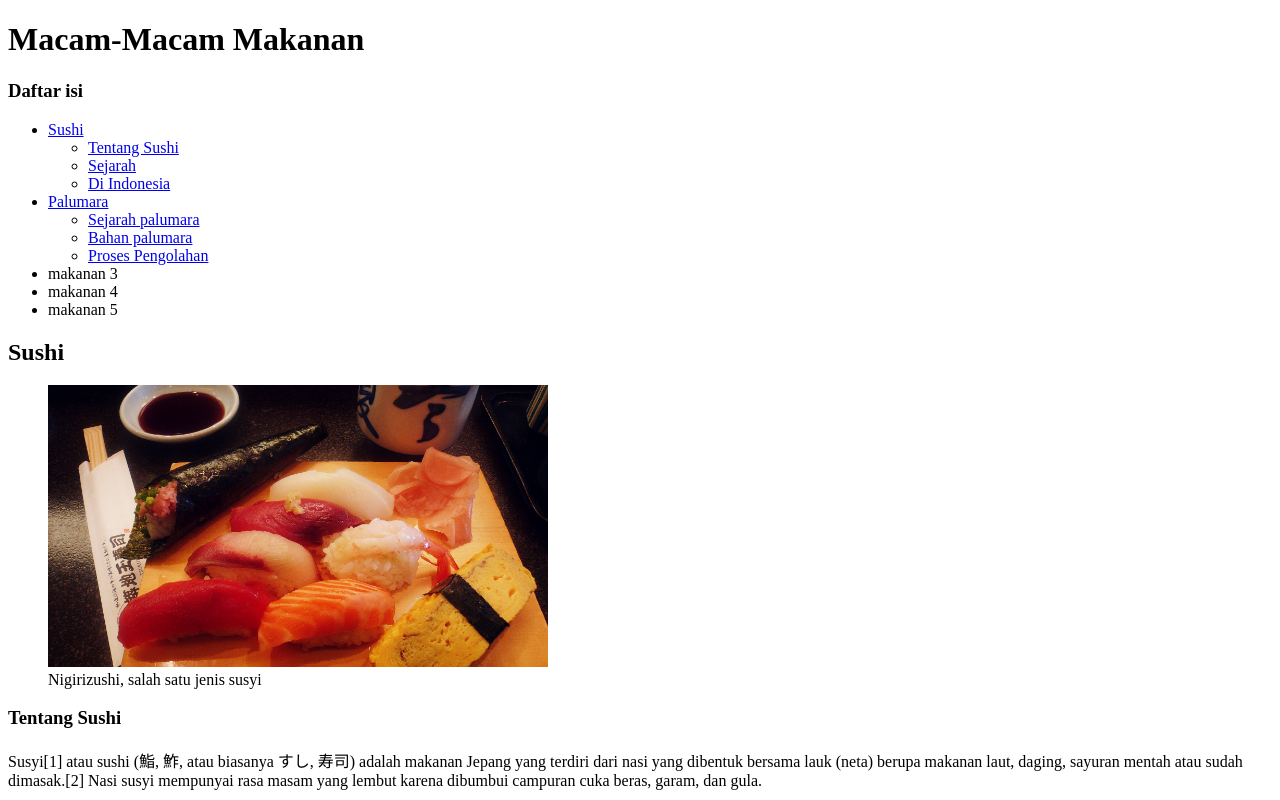
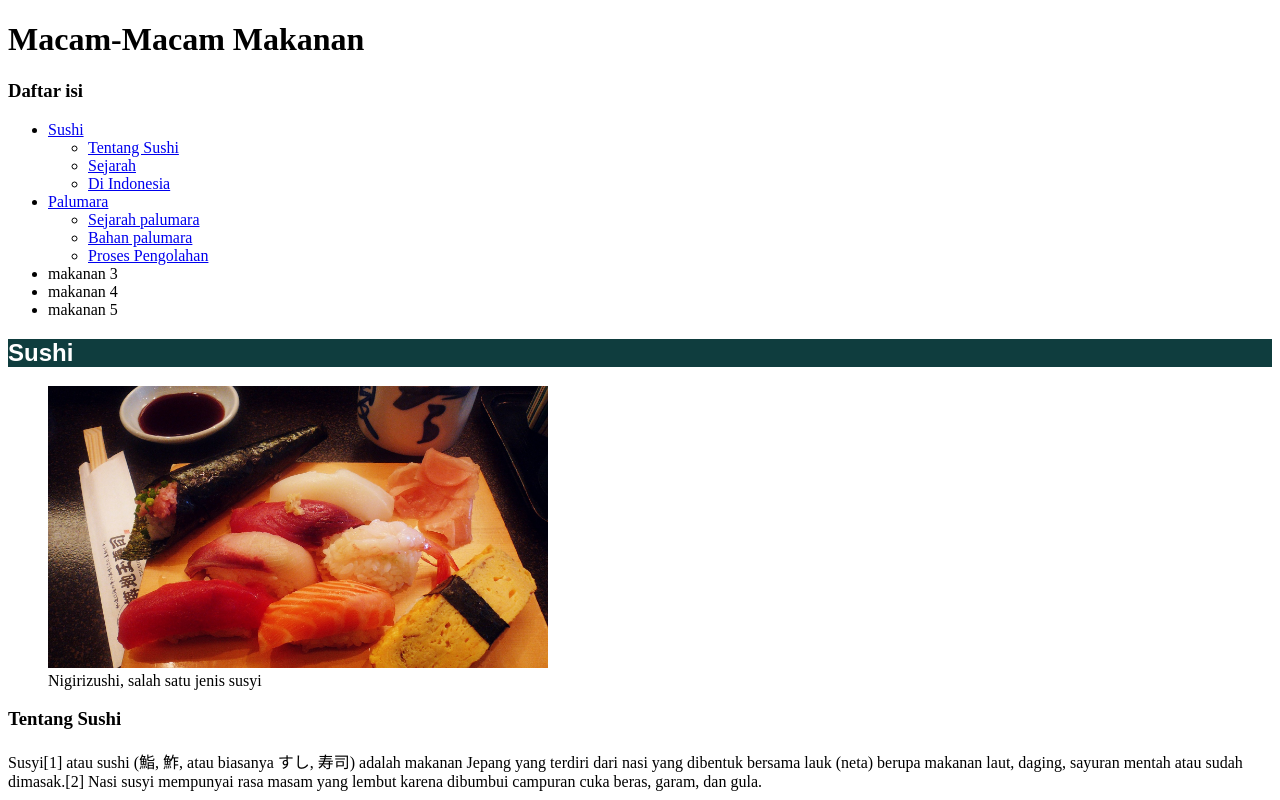
Before and after one commit to imamfzn/mentoring-html-css-1, a plain HTML site: page src/index.html in a window 1280 px wide. Shown: the top 800 px of the page. Drawn offline with Linux system fonts and the light colour scheme.

Commit message:
menambahkan style

```diff
--- a/src/index.html
+++ b/src/index.html
@@ -5,6 +5,11 @@
     <meta http-equiv="X-UA-Compatible" content="IE=edge" />
     <meta name="viewport" content="width=device-width, initial-scale=1.0" />
     <title>Sushi</title>
+    <style>
+        .judul-style{
+            background-color: #0F3D3E; color: white; font-family: sans-serif;
+        }
+    </style>
   </head>
   <body>
     <header>
@@ -34,7 +39,7 @@
     </header>
     <main>
       <section id="sushi">
-        <h2>Sushi</h2>
+        <h2 class="judul-style">Sushi</h2>
         <figure>
           <img width="500px" src="../public/imgs/sushi.jpg" alt="Sushi" />
           <figcaption>Nigirizushi, salah satu jenis susyi</figcaption>
@@ -83,7 +88,7 @@
 
       <!-- Palumara -->
       <section id="palumara">
-        <h2>Palumara</h2>
+        <h2 class="judul-style">Palumara</h2>
         <figure>
             <img src="http://i0.wp.com/yasinyasintha.com/wp-content/uploads/2016/11/resep-makan-malam-hari-ini-palumara-ala-chef-rudy-choiruddin-IwV.jpg" alt="palumara">
           </figure>
```
